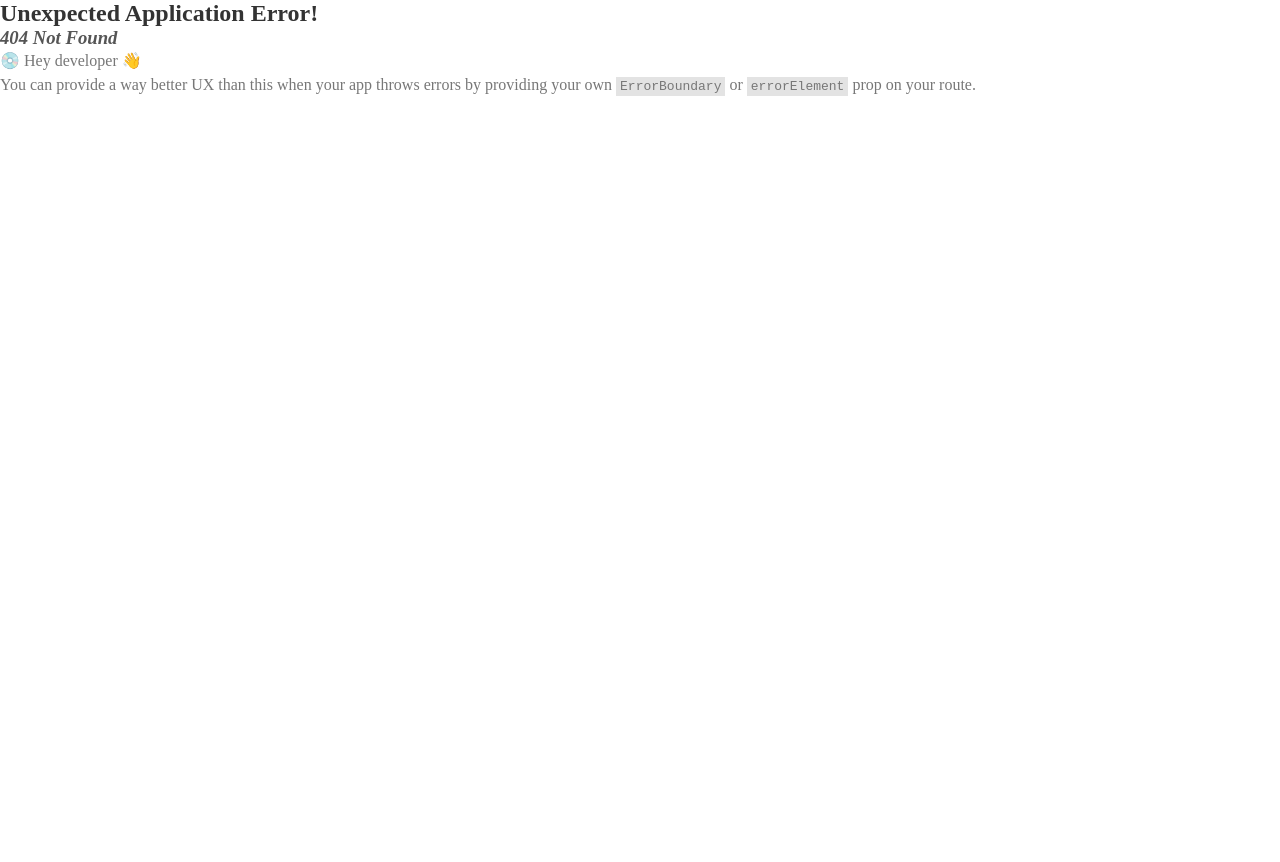
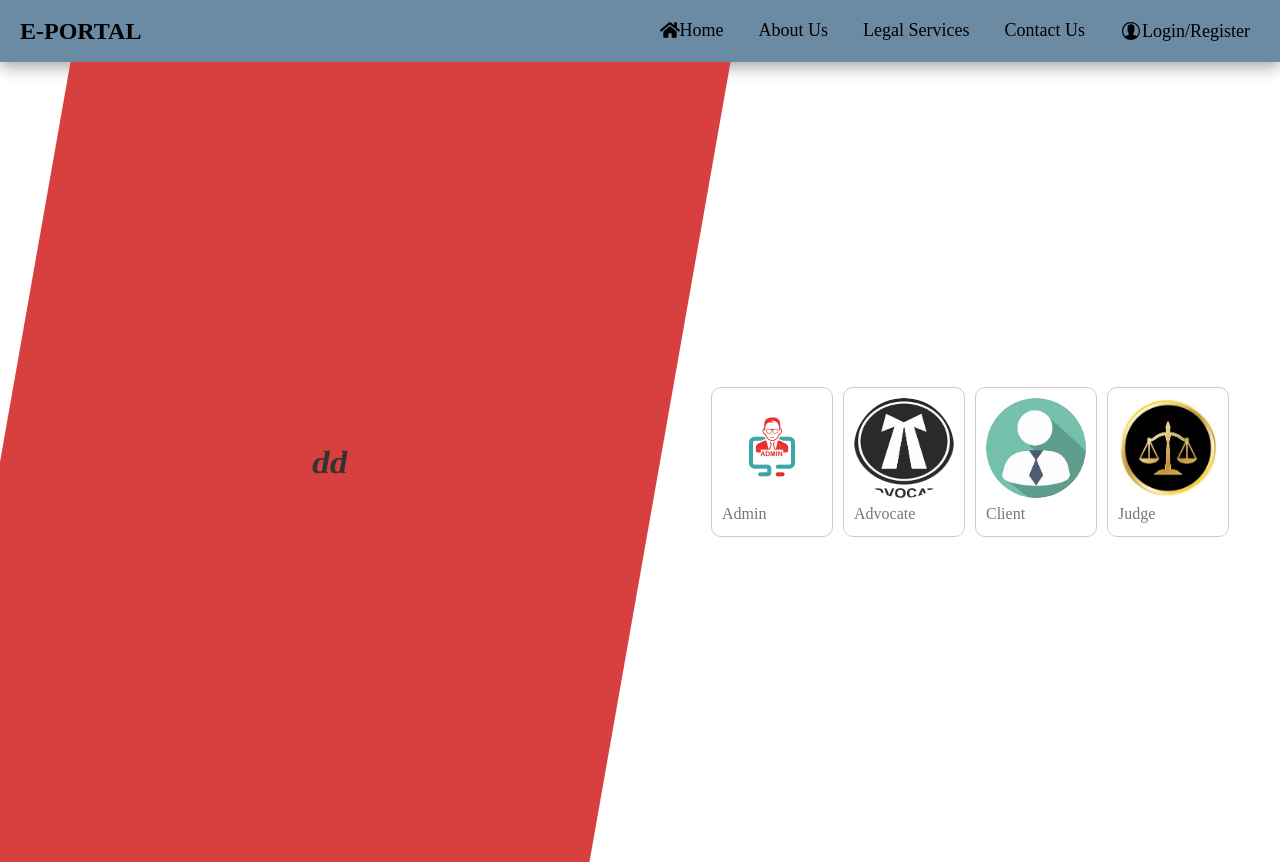
Before and after one commit to Hariabc/my, a React (Vite) app: page /loginlayout in a window 1280 px wide. Before the commit this address had no page. Before the commit the page ends 800 px from the top, so only its background shows below. Built offline with nearby package versions, Linux system fonts and the light colour scheme.

Commit message:
newwwwwwwwwwwwwwwwwwwwww

```diff
--- a/src/components/Navbar.css
+++ b/src/components/Navbar.css
@@ -7,6 +7,7 @@
   .main-nav {
     display: flex;
     justify-content: space-between;
+    background-color: #6B8BA4;
     align-items: center;
     padding-left: 20px;
     padding-right: 20px;
@@ -15,14 +16,12 @@
     line-height: 20px;
     box-shadow: rgba(0, 0, 0, 0.35) 0px 5px 15px;
     z-index: 1000;
-    background-color: black;
   }
 
   /* Style for the logo container */
   .logo-container {
     display: flex;
     align-items: center;
-    color: white;
   }
 
   /* Style for the logo */
@@ -38,14 +37,10 @@
     margin: 0;
     padding: 0;
     display: flex;
-    color: white;
-
   }
 
   .main-nav li {
     margin-left: 15px;
-    color: white;
-
   }
 
   .main-nav a {
@@ -55,10 +50,11 @@
     padding: 10px;
     display: flex;
     align-items: center;
-    color: white;
-
   }
 
+  .main-nav a:hover {
+    background-color: rgb(231, 231, 238);
+  }
   .mobile-icon{
     display: none;
   }
@@ -71,10 +67,10 @@
     .main-nav ul {
       flex-direction: column;
       position: absolute;
-      top:50px;
+      top: 70px;
       left: 0;
       width: 100%;
-      background-color:black;
+      background-color: #fff;
       box-shadow: rgba(0, 0, 0, 0.35) 0px 5px 15px;
       display: none;
       z-index: 11111111111;
--- a/src/components/Navbar.jsx
+++ b/src/components/Navbar.jsx
@@ -3,7 +3,7 @@ import { FaHome } from "react-icons/fa";
 import { IoIosContact } from "react-icons/io";
 import { MdMenu } from "react-icons/md";
 import "./Navbar.css";
-import { Link, NavLink } from "react-router-dom";
+import { Link } from "react-router-dom";
 
 export const Navbar = () => {
   const [isMobileMenuOpen, setIsMobileMenuOpen] = useState(false);
@@ -23,15 +23,9 @@ export const Navbar = () => {
         </div>
         <ul className={isMobileMenuOpen ? "open" : ""}>
           <li>
-            <NavLink to=""
-             style={({ isActive }) => ({
-                 color: isActive
-                     ? "gold"
-                     : "white",
-             })}
-            onClick={toggleMobileMenu}>
+            <Link to="" onClick={toggleMobileMenu}>
               <FaHome size={20} style={{ verticalAlign: "sub" }} /> Home
-            </NavLink>
+            </Link>
           </li>
           <li>
             <Link to="/about" onClick={toggleMobileMenu}>
--- a/src/main.jsx
+++ b/src/main.jsx
@@ -14,6 +14,7 @@ import Judgedashboard from './judge/Judgedashboard.jsx'
 import COAdashboard from './coa/COAdashboard.jsx'
 import Services from './pages/service.jsx'
 import Contact from './pages/contact.jsx'
+import Loginlaylout from './pages/Loginlaylout.jsx'
 const router=createBrowserRouter(
   createRoutesFromElements(
     <>
@@ -24,6 +25,8 @@ const router=createBrowserRouter(
         <Route path='Register' element={<RegisterPage/>}/>
         <Route path='services' element={<Services/>}/>
         <Route path='contact' element={<Contact/>}/>
+        <Route path='loginlayout' element={<Loginlaylout/>}/>
+
       </Route>
       <Route path=''>
         <Route path='/clientd' element={<Clientdashboard/>}/>
--- /dev/null
+++ b/src/pages/Loginlaylout.jsx
@@ -0,0 +1,16 @@
+import React from 'react'
+import LoginPage from './login'
+import "./login-layout.css"
+
+export default function Loginlaylout() {
+  return (
+    <div className="main-login-layout">
+        <div className="right">
+            <h1>dd</h1>
+        </div>
+        <div className="left">
+            <LoginPage/>
+        </div>
+    </div>
+  )
+}
--- /dev/null
+++ b/src/pages/login-layout.css
@@ -0,0 +1,40 @@
+/* Add the following styles to your existing CSS or create a new file */
+
+/* Your existing styles ... */
+
+.main-login-layout {
+    display: flex;
+    height: 100vh;
+  }
+
+  .left {
+    flex: 1;
+    position: relative;
+  }
+
+  .slanted-divider::before {
+    content: '';
+    position: absolute;
+    top: 0;
+    left: 100%;
+    width: 0;
+    height: 0;
+    border-top: 100vh solid transparent;
+    border-bottom: 0;
+    border-left: 20px solid #3498db; /* Adjust color as needed */
+    z-index: -1;
+    transform: skewX(-20deg);
+  }
+
+  .right {
+    flex: 1;
+    display: flex;
+    justify-content: center;
+    align-items: center;
+    padding: 20px;
+    box-sizing: border-box;
+    background-color: #d83f3f;
+    transform: skewX(350deg);/* Adjust color as needed */
+  }
+
+  /* Your existing styles ... */
```
